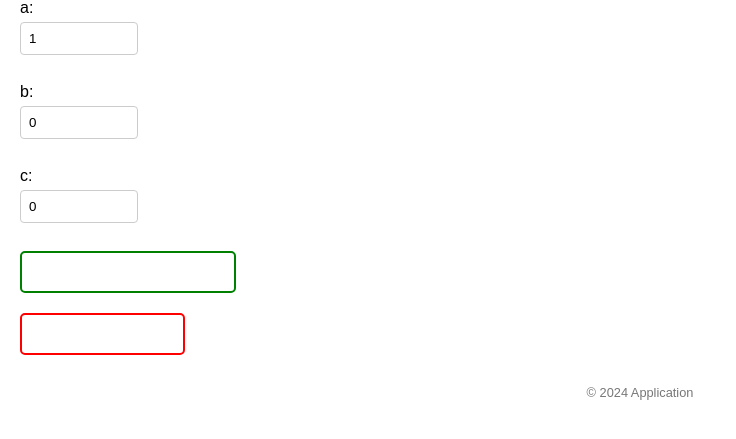
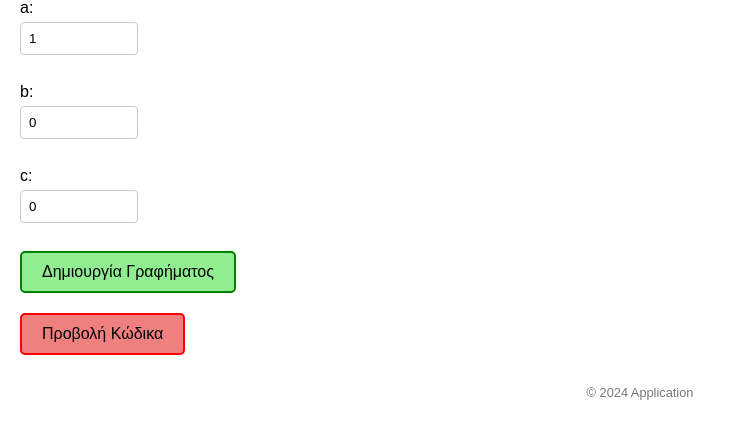
Before and after one commit to dimkastaniotis/quadratic_graph_code, a Flask app: page / in a window 1280 px wide. Shown: the part 81-520 px from the top of the page, without its empty margins (0-736 px from the left). Run offline with Flask 3, Linux system fonts and the light colour scheme.

Commit message:
Update styles.css

```diff
--- a/static/styles.css
+++ b/static/styles.css
@@ -25,9 +25,9 @@ input[type="number"] {
 }
 
 .green-button {
-    background-color: transparent;
+    background-color: lightgreen; /* Ανοιχτό πράσινο background */
     border: 2px solid green;
-    color: white;
+    color: black; /* Μαύρα γράμματα */
     padding: 10px 20px;
     text-align: center;
     text-decoration: none;
@@ -39,13 +39,13 @@ input[type="number"] {
 
 .green-button:hover {
     background-color: green;
-    color: black;
+    color: white;
 }
 
 .red-button {
-    background-color: transparent;
+    background-color: lightcoral; /* Ανοιχτό κόκκινο background */
     border: 2px solid red;
-    color: white;
+    color: black; /* Μαύρα γράμματα */
     padding: 10px 20px;
     text-align: center;
     text-decoration: none;
@@ -57,7 +57,7 @@ input[type="number"] {
 
 .red-button:hover {
     background-color: red;
-    color: black;
+    color: white;
 }
 
 img {
```
